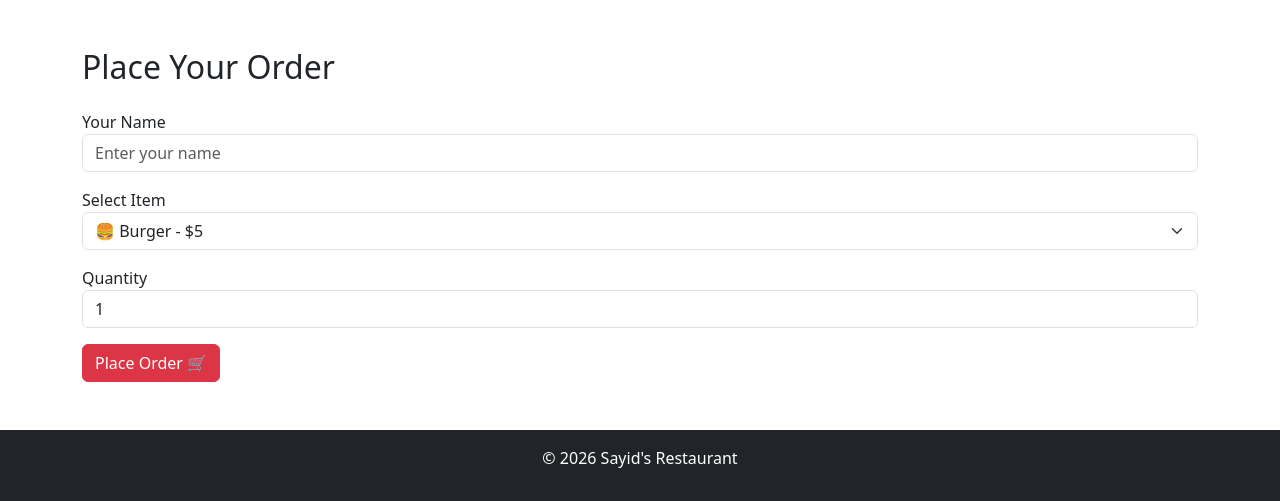
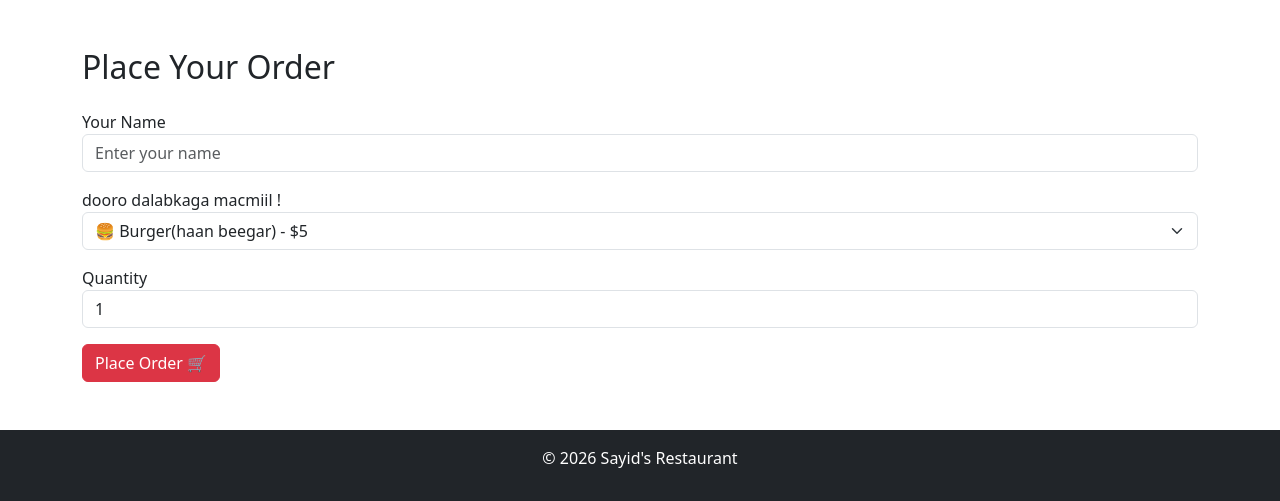
Before and after one commit to sayidmohamed5688-svg/restaurant_system, a Django app: page / in a window 1280 px wide. Shown: the part 56-557 px from the top of the page. Run offline with Django 5.2, Linux system fonts and the light colour scheme.

Commit message:
change some itam in somali

```diff
--- a/menu/templates/menu/home.html
+++ b/menu/templates/menu/home.html
@@ -25,12 +25,12 @@
         </div>
 
         <div class="mb-3">
-            <label>Select Item</label>
+            <label>dooro dalabkaga macmiil !</label>
             <select class="form-select" name="item">
-                <option>🍔 Burger - $5</option>
-                <option>🍕 Pizza - $8</option>
-                <option>🍝 Pasta - $6</option>
-                <option>🥤 Juice - $2</option>
+                <option>🍔 Burger(haan beegar) - $5</option>
+                <option>🍕 Pizza(biisa) - $8</option>
+                <option>🍝 Pasta(baasta) - $6</option>
+                <option>🥤 Juice(juus) - $2</option>
             </select>
         </div>
 
```
